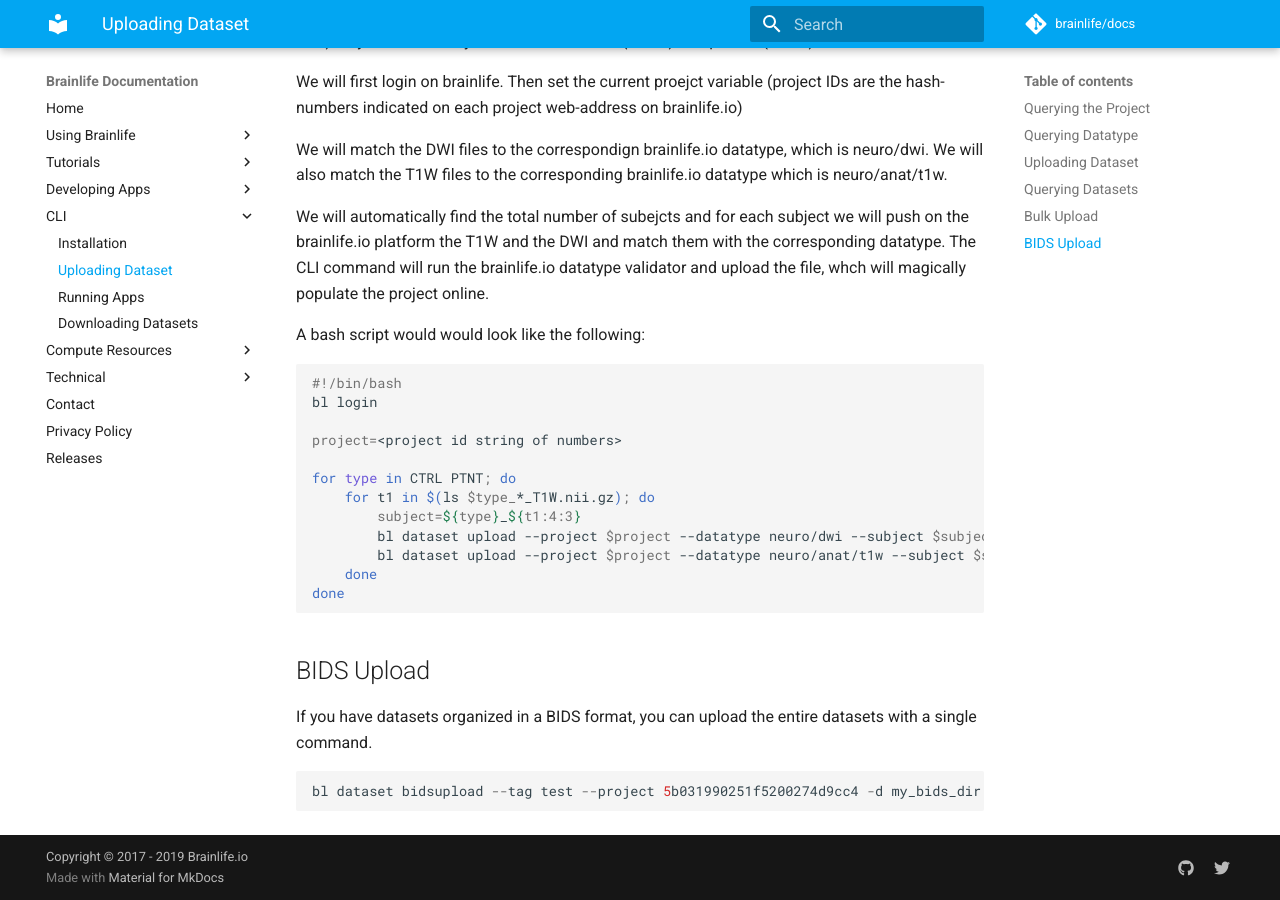
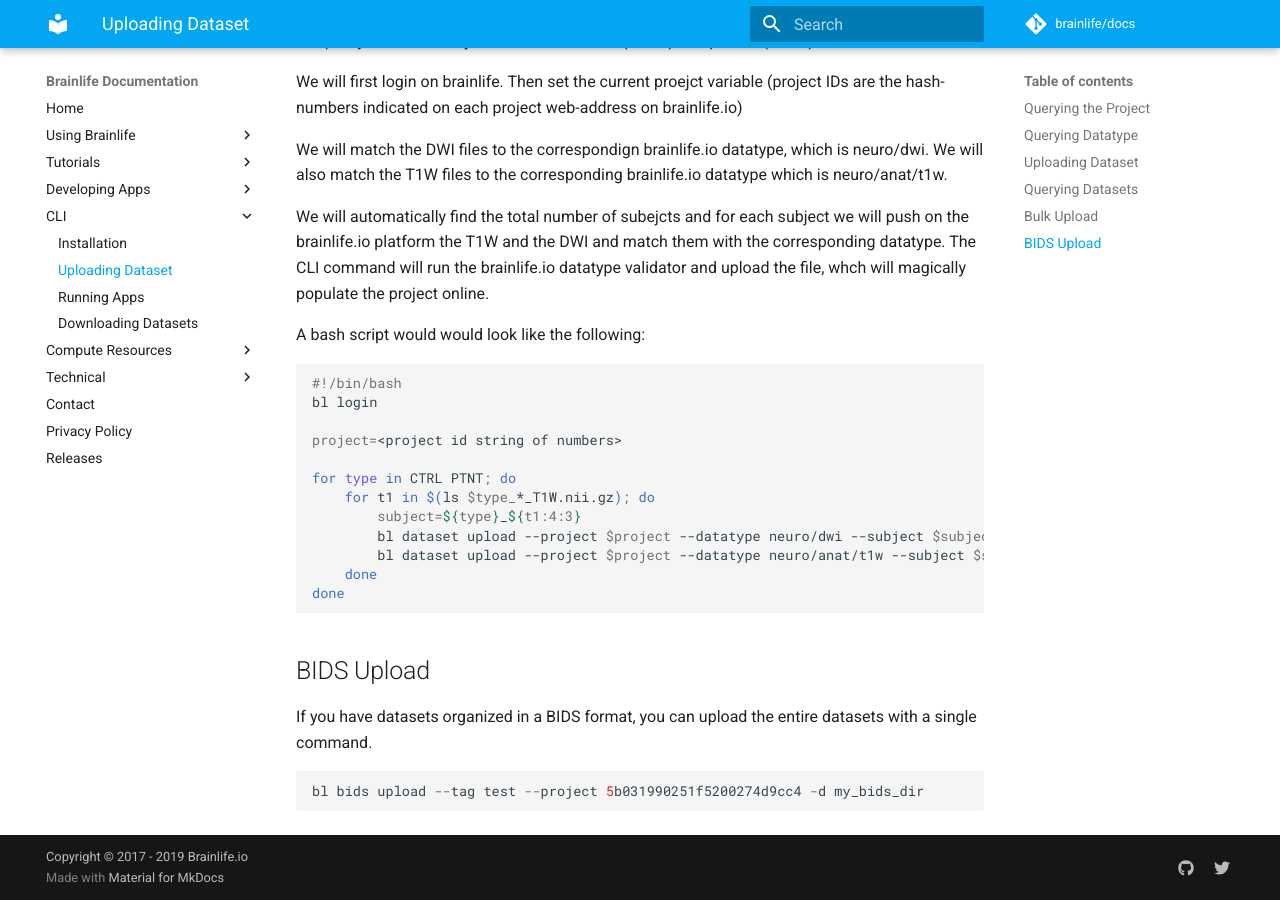
Before and after one commit to brainlife/docs, an MkDocs documentation site: the page built from docs/cli/upload.md, in a window 1280 px wide and 900 px high, scrolled down 3776 px. Built offline with MkDocs 1.6.1 and Material for MkDocs 9.7.7, drawn with Linux system fonts in a browser that asks for light colours; comment, search, counter and statistics services are not loaded.

Commit message:
fixed bids upload command line

````diff
--- a/docs/cli/upload.md
+++ b/docs/cli/upload.md
@@ -189,5 +189,5 @@
 If you have datasets organized in a BIDS format, you can upload the entire datasets with a single command.
 
 ```
-bl dataset bidsupload --tag test --project 5b031990251f5200274d9cc4 -d my_bids_dir
+bl bids upload --tag test --project 5b031990251f5200274d9cc4 -d my_bids_dir
 ```
````
